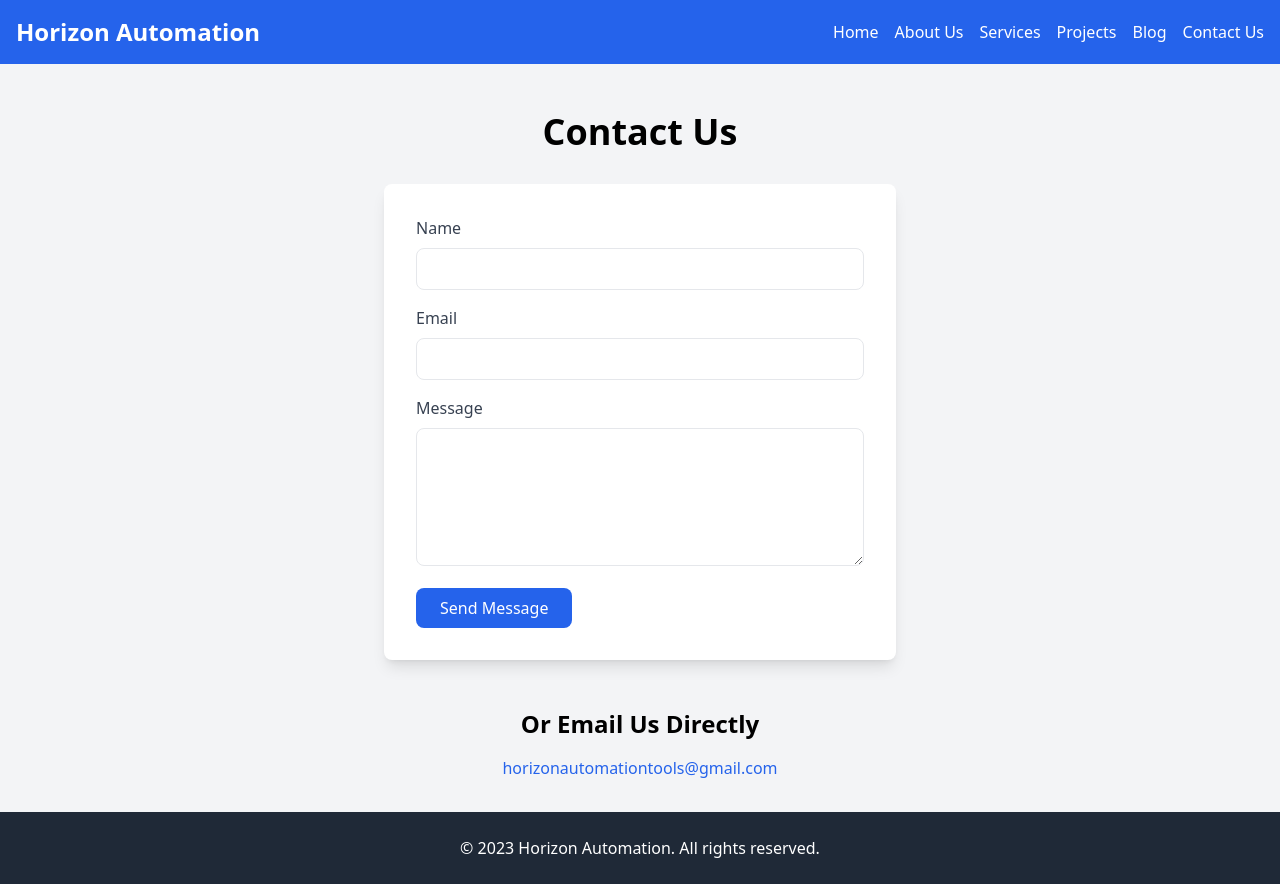
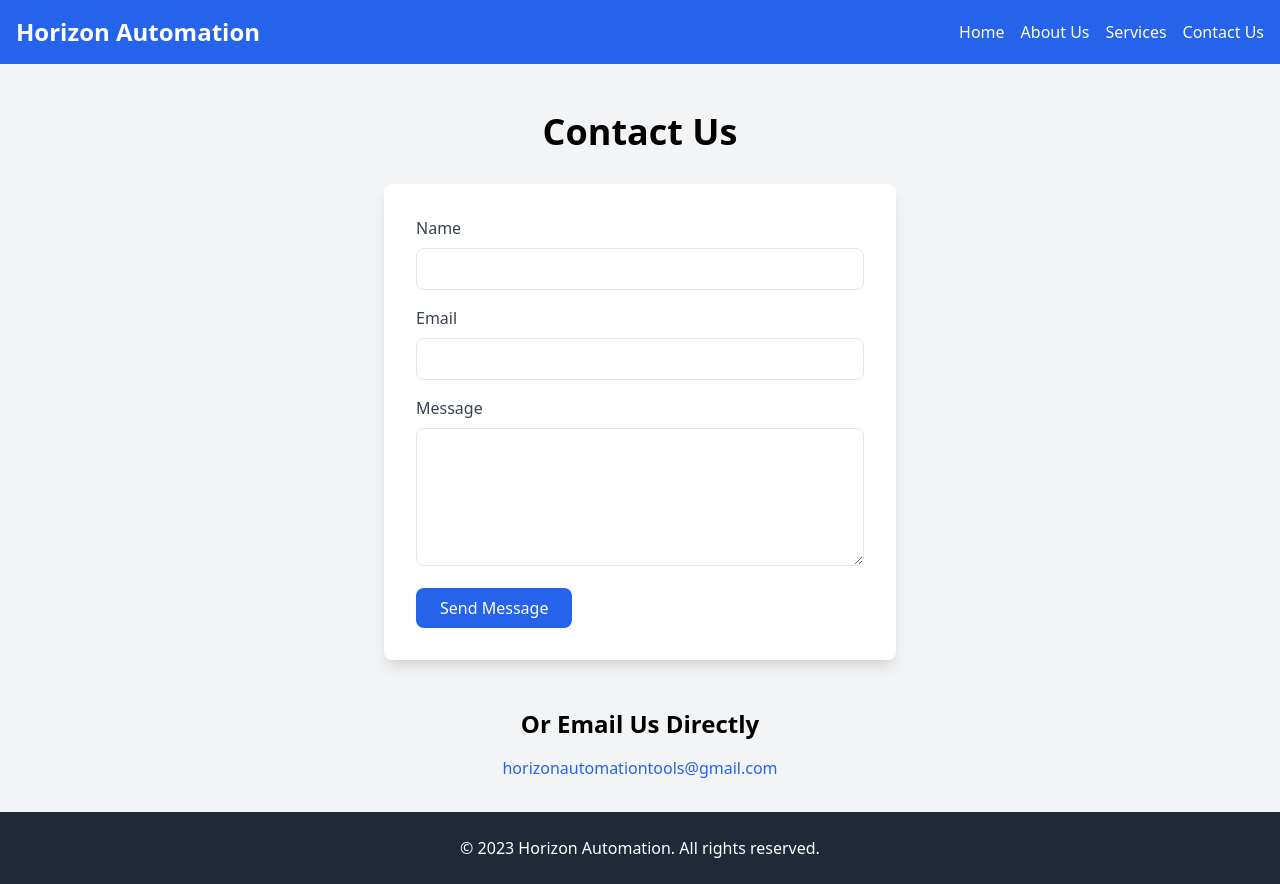
Before and after one commit to 1godfrey/horizon-auto-website, a plain HTML site: page contact.html in a window 1280 px wide. Drawn offline with nearby package versions, Linux system fonts and the light colour scheme.

Commit message:
Remove Blog from header

```diff
--- a/contact.html
+++ b/contact.html
@@ -15,8 +15,8 @@
         <li><a href="index.html" class="hover:text-blue-200">Home</a></li>
         <li><a href="about.html" class="hover:text-blue-200">About Us</a></li>
         <li><a href="services.html" class="hover:text-blue-200">Services</a></li>
-        <li><a href="projects.html" class="hover:text-blue-200">Projects</a></li>
-        <li><a href="blog.html" class="hover:text-blue-200">Blog</a></li>
+        <!-- <li><a href="projects.html" class="hover:text-blue-200">Projects</a></li> -->
+        <!-- <li><a href="blog.html" class="hover:text-blue-200">Blog</a></li> -->
         <li><a href="contact.html" class="hover:text-blue-200">Contact Us</a></li>
       </ul>
     </div>
```
Also changed, not shown: about.html (+1 -1 lines), blog.html (+1 -1 lines), index.html (+1 -1 lines), projects.html (+1 -1 lines), services.html (+1 -1 lines).
